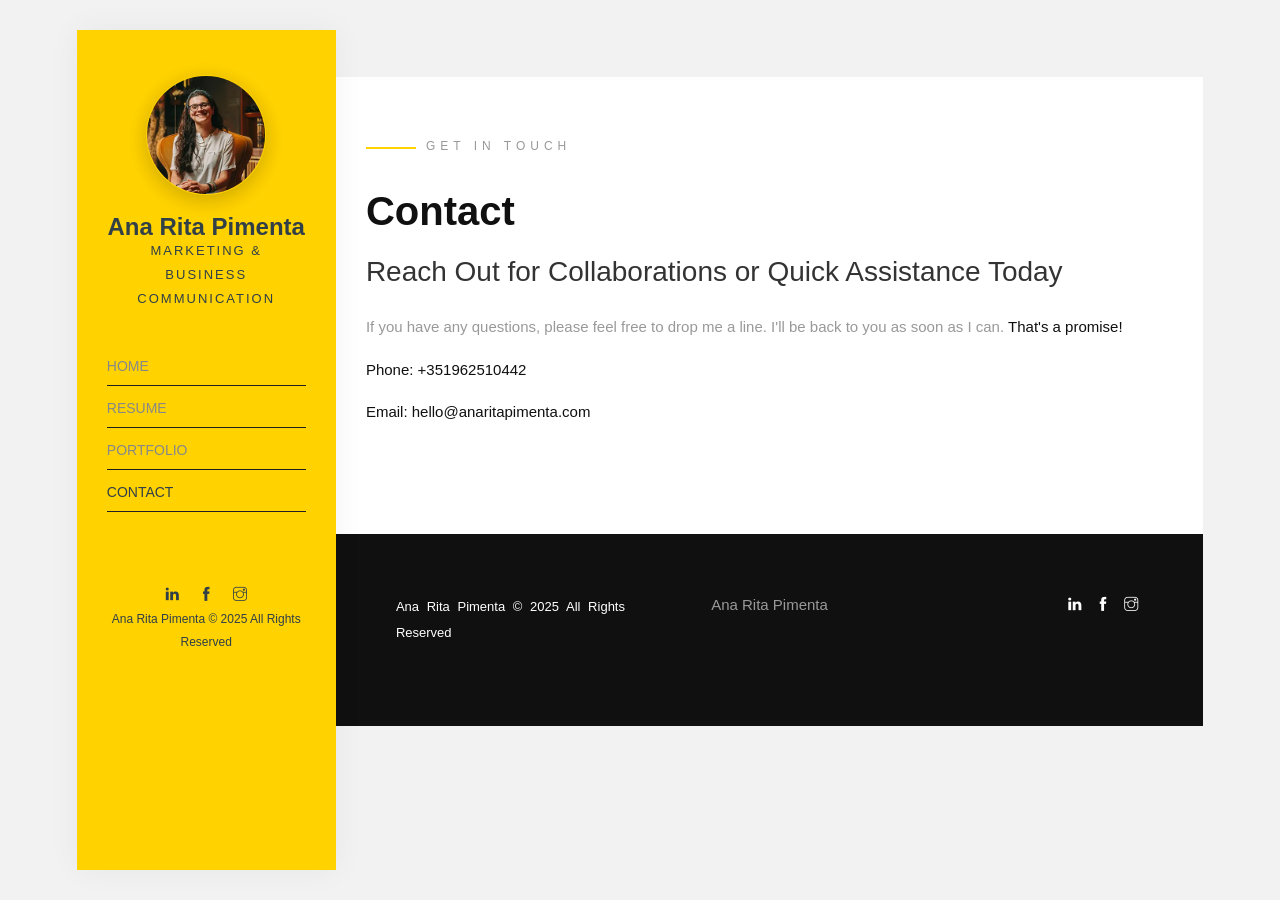
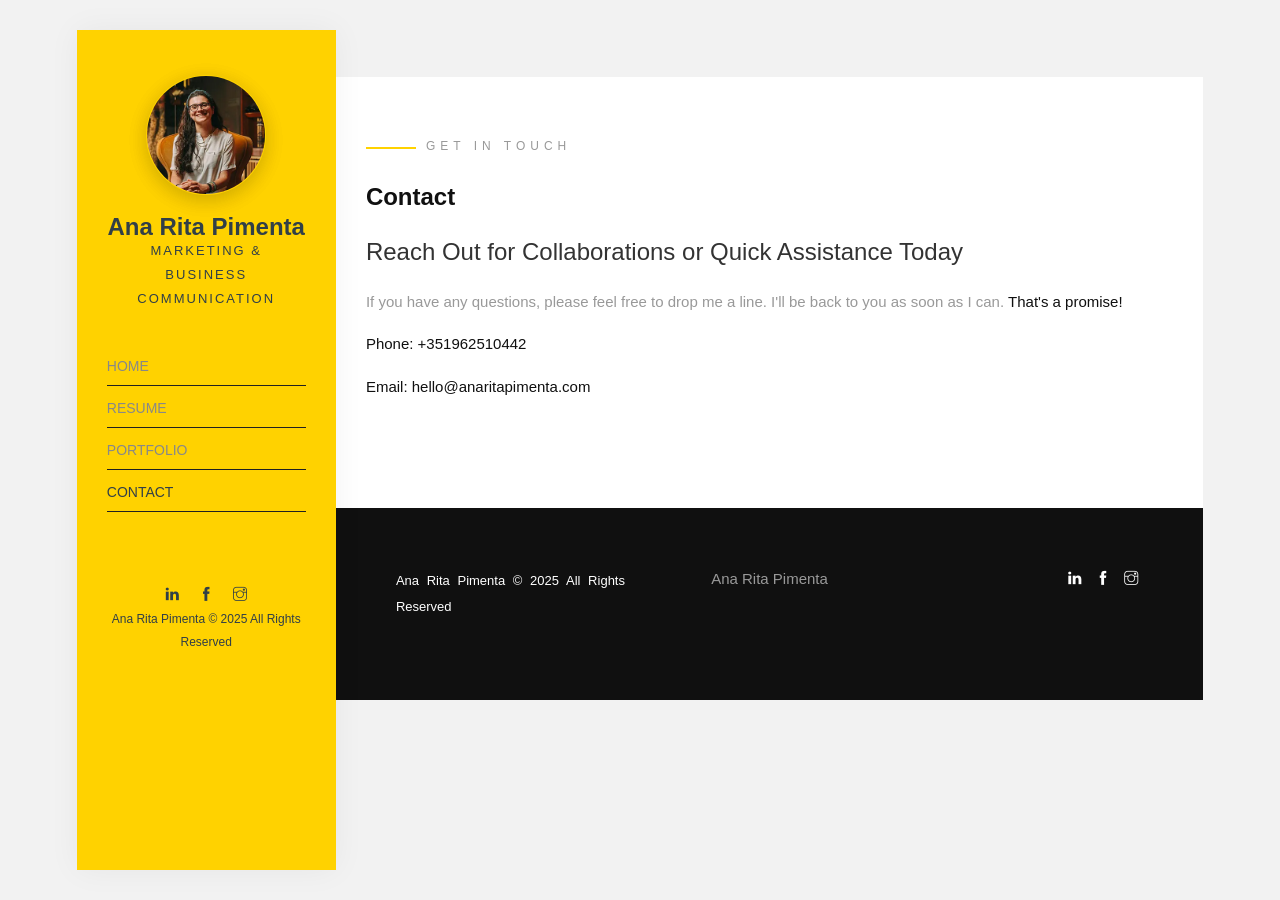
Before and after one commit to anaritapimenta/anaritapimenta.github.io, a Jekyll site: the page built from contact.html, in a window 1280 px wide. Built offline with Jekyll 4.4.1, drawn with Linux system fonts in a browser that asks for light colours; some web fonts are replaced.

Commit message:
Update contact.html

```diff
--- a/contact.html
+++ b/contact.html
@@ -5,14 +5,11 @@
 ---
 
 <style>
-  .about-heading {
-    font-size: 2.5rem; /* tamanho maior para o H1 */
-    margin-bottom: 0.2em;
-  }
-  .about-heading + h2 {
-    font-size: 1.75rem; /* menor que o H1 */
+  /* H2 menor que H1, mantendo estilo limpo */
+  h2 {
+    font-size: 1.5rem;
     font-weight: normal;
-    margin-top: 0;
+    margin-top: 0.25em;
     margin-bottom: 1em;
     color: #333;
   }
```
